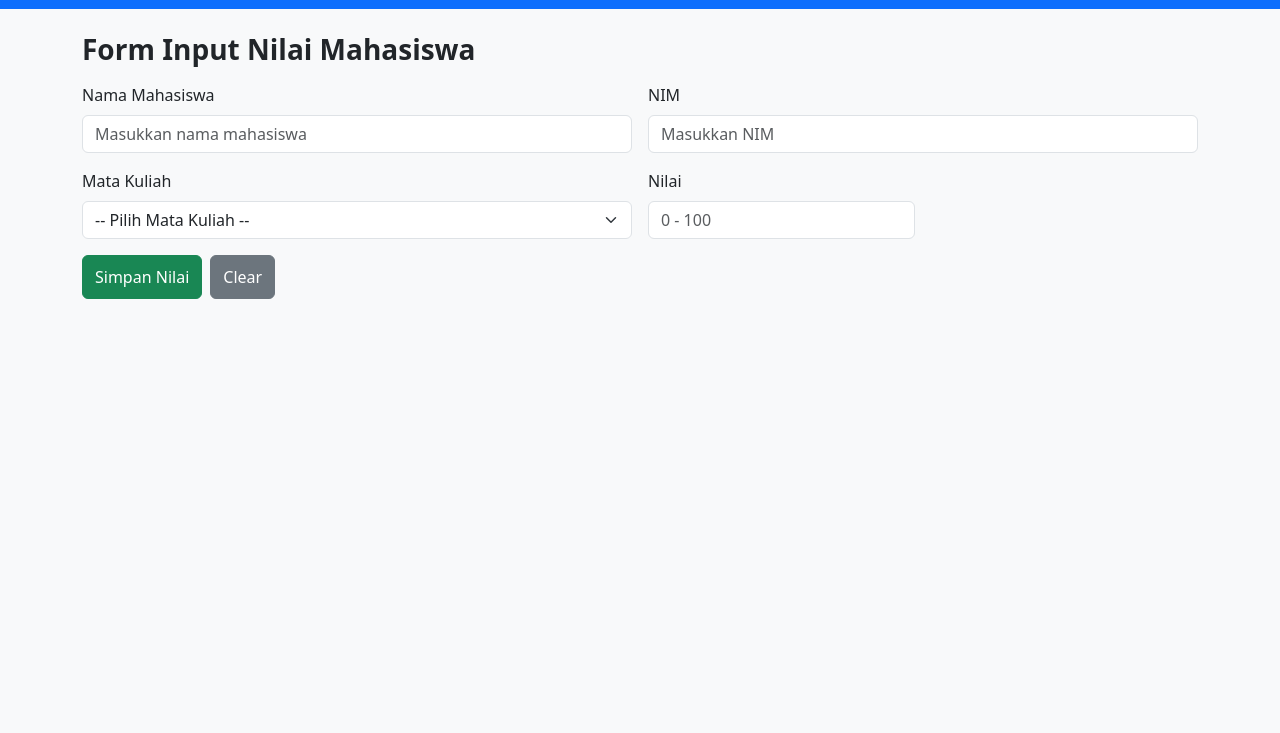
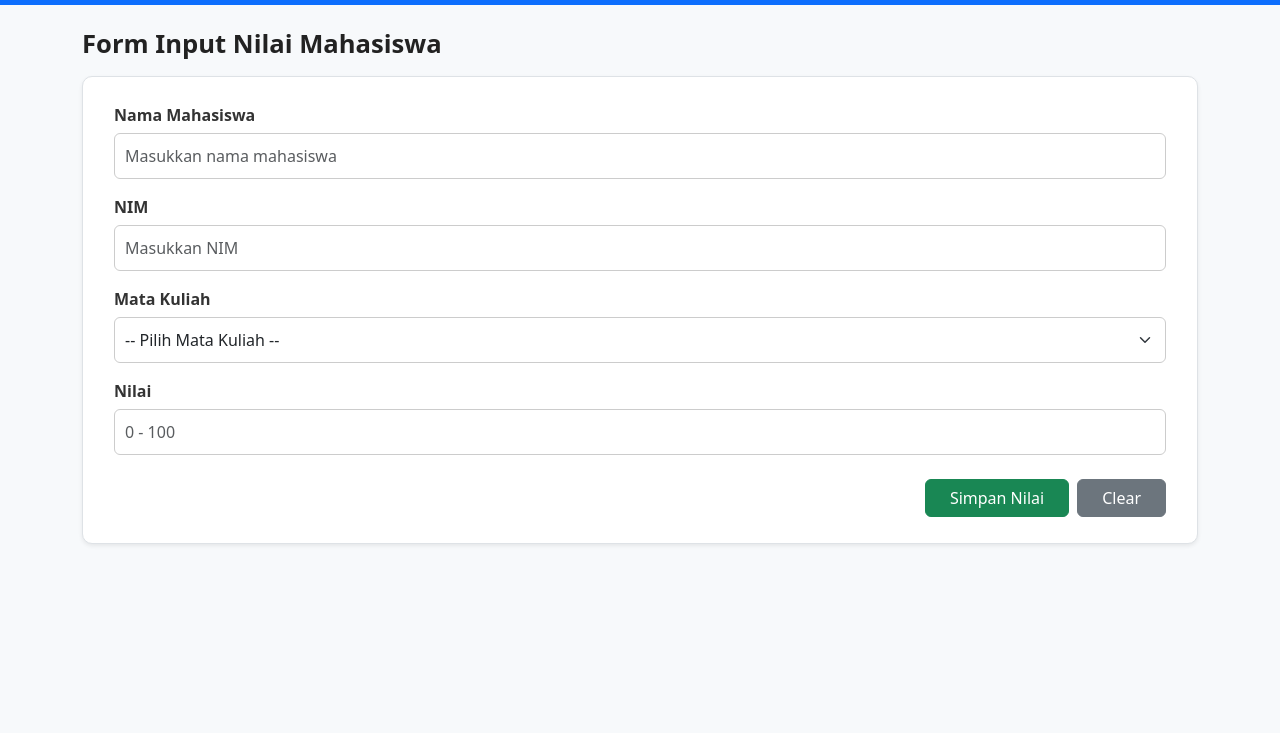
Before and after one commit to Ragit09/Input-Data-Mahasiswa, a plain HTML site: page index.html in a window 1280 px wide. Shown: the part 67-800 px from the top of the page. Drawn offline with nearby package versions, Linux system fonts and the light colour scheme; no server answers.

Commit message:
Input Nilai Mahasiswa

```diff
--- a/css/style.css
+++ b/css/style.css
@@ -1,44 +1,67 @@
 body {
-  background-color: #f8f9fa;
-  min-height: 100vh;
+  background-color: #f7f9fb;
 }
 
-main {
-  max-width: 1000px;
+/* Kotak form */
+.card {
+  border-radius: 10px;
+  border: 1px solid #ddd;
+  background-color: #fff;
+  padding: 10px 15px;
 }
 
-/* NAVBAR BUTTON STYLE */
-.nav-btn {
-  min-width: 140px;
-  border-radius: 6px;
-  transition: all 0.3s ease;
+/* Judul form dan tabel */
+h4 {
+  color: #222;
+  font-size: 1.6rem; /* ✅ ukuran lebih besar, seimbang dengan Data Mahasiswa */
+  font-weight: 600;
 }
 
-.nav-btn:hover {
-  transform: translateY(-1px);
-  opacity: 0.9;
+h3 {
+  font-size: 1.6rem; /* ✅ biar ukuran Data Mahasiswa juga sama */
+  font-weight: 600;
+  color: #222;
 }
 
-/* TABLE */
+/* Label dan input */
+.form-label {
+  margin-bottom: 6px;
+  color: #333;
+}
+
+input.form-control,
+select.form-select {
+  border-radius: 6px;
+  border: 1px solid #ccc;
+  padding: 10px;
+  transition: border-color 0.2s ease-in-out;
+}
+
+input.form-control:focus,
+select.form-select:focus {
+  border-color: #007bff;
+  box-shadow: none;
+}
+
+/* Tombol */
+.btn {
+  border-radius: 6px;
+}
+
+/* === TABEL === */
+.table {
+  background-color: #fff;
+  border-radius: 6px;
+  overflow: hidden;
+  text-align: center;
+}
+
 .table th, .table td {
   vertical-align: middle;
   text-align: center;
 }
 
-/* RESPONSIVE BUTTONS */
-.btn {
-  touch-action: manipulation;
-  min-height: 44px;
+/* Animasi dashboard */
+#inputDashboard, #dataDashboard {
+  transition: all 0.3s ease;
 }
-
-@media (max-width: 768px) {
-  .nav-btn {
-    width: 100%;
-  }
-  .navbar-brand {
-    font-size: 1rem;
-  }
-  h3 {
-    font-size: 1.2rem;
-  }
-}
--- a/index.html
+++ b/index.html
@@ -23,20 +23,24 @@
 
     <!-- DASHBOARD INPUT -->
     <section id="inputDashboard">
-      <h3 class="mb-3 fw-semibold">Form Input Nilai Mahasiswa</h3>
-      <form id="nilaiForm" class="row g-3">
-        <div class="col-md-6">
-          <label for="nama" class="form-label">Nama Mahasiswa</label>
+      <h4 class="fw-semibold mb-3">Form Input Nilai Mahasiswa</h4>
+
+      <div class="card shadow-sm border">
+        <div class="card-body">
+          <form id="nilaiForm" class="d-flex flex-column gap-3">
+
+            <div>
+              <label for="nama" class="form-label fw-semibold">Nama Mahasiswa</label>
               <input type="text" id="nama" class="form-control" placeholder="Masukkan nama mahasiswa" required>
             </div>
 
-        <div class="col-md-6">
-          <label for="nim" class="form-label">NIM</label>
+            <div>
+              <label for="nim" class="form-label fw-semibold">NIM</label>
               <input type="text" id="nim" class="form-control" placeholder="Masukkan NIM" required>
             </div>
 
-        <div class="col-md-6">
-          <label for="mk" class="form-label">Mata Kuliah</label>
+            <div>
+              <label for="mk" class="form-label fw-semibold">Mata Kuliah</label>
               <select id="mk" class="form-select" required>
                 <option value="">-- Pilih Mata Kuliah --</option>
                 <option value="MK001|Multimedia">MK001 - Multimedia</option>
@@ -48,16 +52,18 @@
               </select>
             </div>
 
-        <div class="col-md-3">
-          <label for="nilai" class="form-label">Nilai</label>
+            <div>
+              <label for="nilai" class="form-label fw-semibold">Nilai</label>
               <input type="number" id="nilai" class="form-control" placeholder="0 - 100" min="0" max="100" required>
             </div>
 
-        <div class="col-12 d-flex gap-2 flex-wrap">
-          <button type="submit" class="btn btn-success" id="btnSimpan">Simpan Nilai</button>
-          <button type="button" class="btn btn-secondary" id="btnClear">Clear</button>
+            <div class="d-flex justify-content-end gap-2 mt-2 flex-wrap">
+              <button type="submit" class="btn btn-success px-4" id="btnSimpan">Simpan Nilai</button>
+              <button type="button" class="btn btn-secondary px-4" id="btnClear">Clear</button>
             </div>
           </form>
+        </div>
+      </div>
     </section>
 
     <!-- DASHBOARD DATA -->
```
Lines whose indentation alone changed are shown as unchanged.
